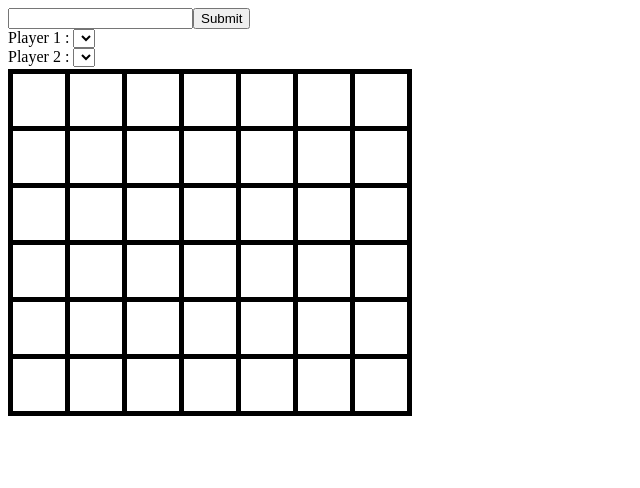
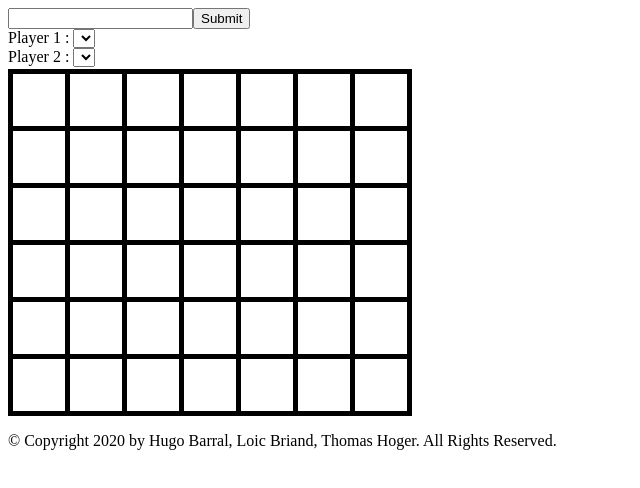
Before and after one commit to arc-hugo/puissance-fas, a plain HTML site: page index.html in a window 1280 px wide. Shown: the whole page, without its empty margins (0-640 px from the left). Drawn offline with Linux system fonts and the light colour scheme.

Commit message:
crédits

```diff
--- a/index.html
+++ b/index.html
@@ -86,5 +86,8 @@
             </tbody>
         </table>
     </main>
+    <footer>
+        <p>© Copyright 2020 by Hugo Barral, Loic Briand, Thomas Hoger. All Rights Reserved.</p>
+    </footer>
 </body>
 </html>
```
